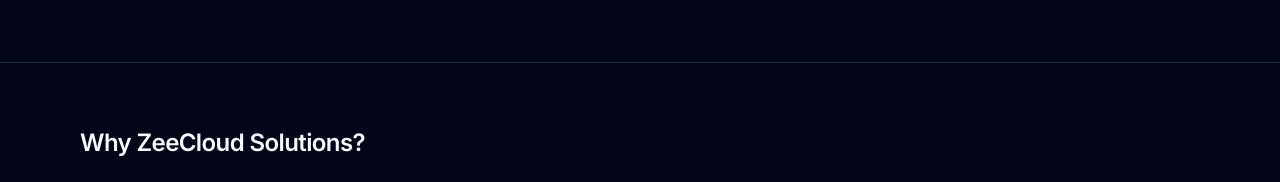
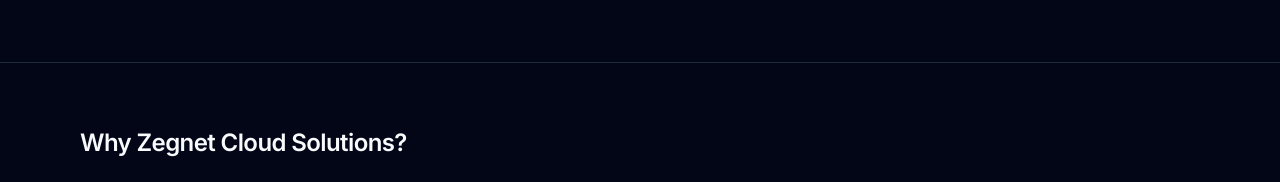
Before and after one commit to zeecloudtech/zeecloud-site, a Next.js app: page /divisions/solutions in a window 1280 px wide. Shown: the part 4302-4484 px from the top of the page. Built offline with nearby package versions, Linux system fonts and the light colour scheme.

Commit message:
Update page.tsx

```diff
--- a/app/divisions/solutions/page.tsx
+++ b/app/divisions/solutions/page.tsx
@@ -470,11 +470,11 @@
         </div>
       </section>
 
-      {/* Why ZeeCloud & CTA */}
+      {/* Why Zegnet Cloud & CTA */}
       <section className="bg-slate-950">
         <div className="mx-auto max-w-6xl px-4 py-12 sm:py-16">
           <h2 className="text-xl font-semibold tracking-tight sm:text-2xl">
-            Why ZeeCloud Solutions?
+            Why Zegnet Cloud Solutions?
           </h2>
           <div className="mt-6 grid gap-6 md:grid-cols-3">
             <div className="rounded-2xl border border-slate-800 bg-slate-900/60 p-5">
```
